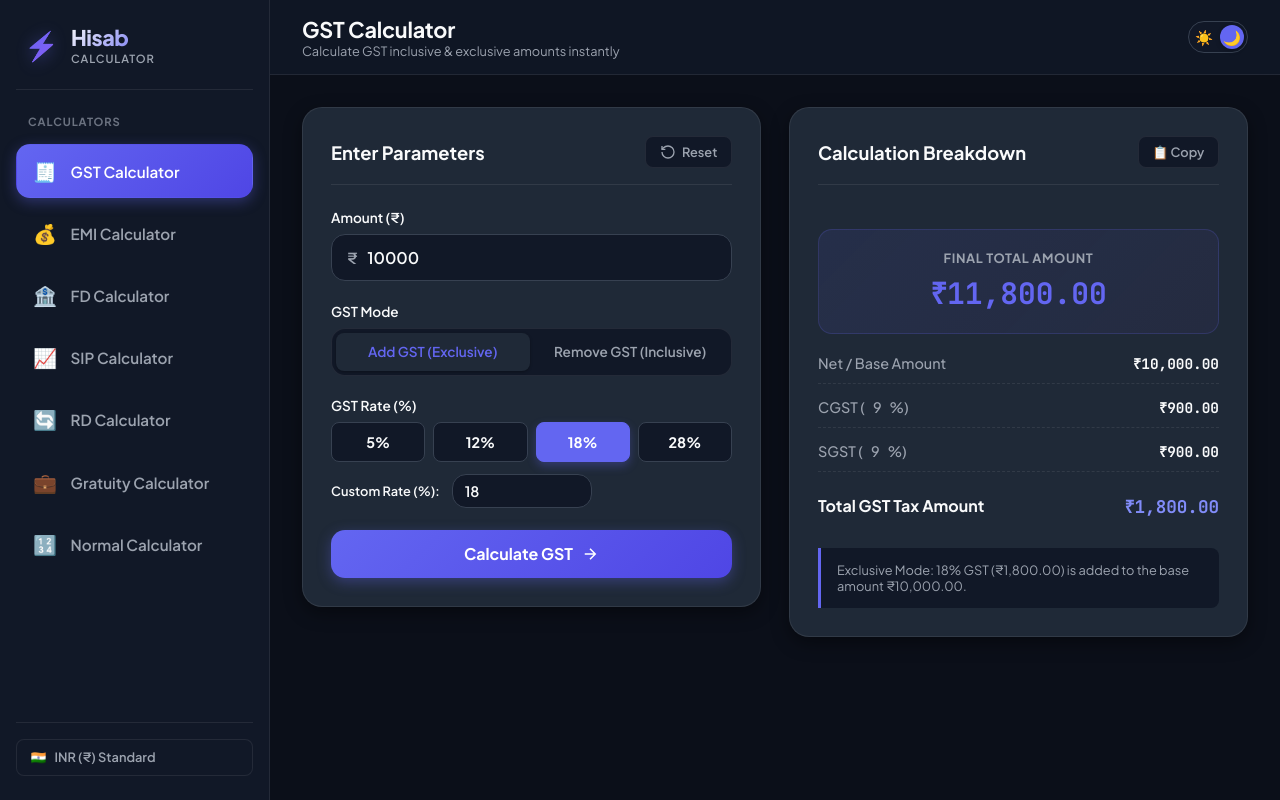
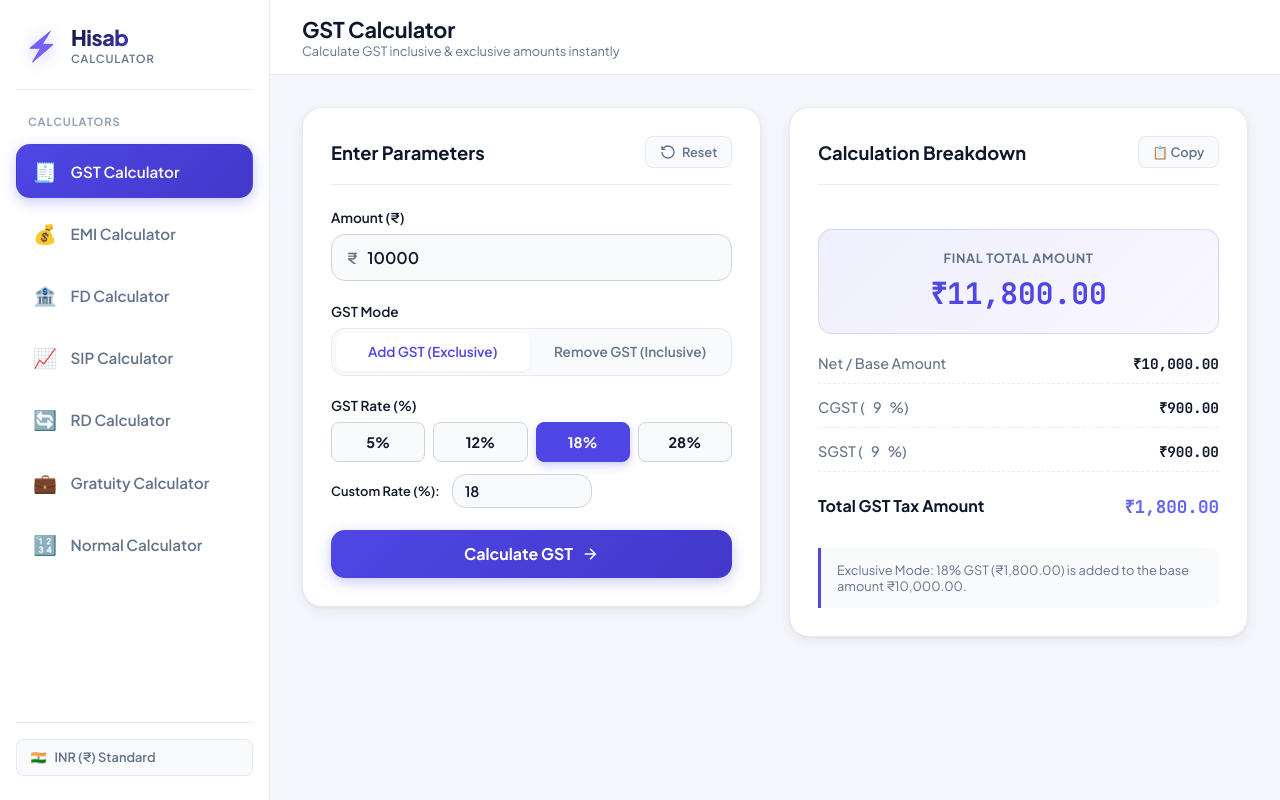
Before and after one commit to keyur936/hisab-calculator, a plain HTML site: page index.html in a window 1280 px wide. Drawn offline with nearby package versions, Linux system fonts and the light colour scheme.

Commit message:
2nd version

```diff
--- a/index.html
+++ b/index.html
@@ -1,5 +1,5 @@
 <!DOCTYPE html>
-<html lang="en" data-theme="dark">
+<html lang="en" data-theme="light">
 <head>
     <meta charset="UTF-8">
     <meta name="viewport" content="width=device-width, initial-scale=1.0">
@@ -91,15 +91,6 @@
                         <h1 id="pageTitle">GST Calculator</h1>
                         <p id="pageSubtitle">Calculate GST inclusive & exclusive amounts instantly</p>
                     </div>
-                </div>
-
-                <div class="header-right">
-                    <!-- Theme Toggle Switch -->
-                    <button class="theme-toggle" id="themeToggle" aria-label="Toggle dark/light theme">
-                        <span class="theme-icon sun-icon">☀️</span>
-                        <span class="theme-icon moon-icon">🌙</span>
-                        <span class="theme-ball"></span>
-                    </button>
                 </div>
             </header>
 
--- a/script.js
+++ b/script.js
@@ -124,22 +124,9 @@ document.addEventListener('DOMContentLoaded', () => {
     });
 
     /* --------------------------------------------------------------------------
-       3. Dark / Light Theme Handler
+       3. Theme Handler (Strict Light Mode)
        -------------------------------------------------------------------------- */
-    const themeToggle = document.getElementById('themeToggle');
-    const htmlElement = document.documentElement;
-
-    const savedTheme = localStorage.getItem('hisab_theme') || 'dark';
-    htmlElement.setAttribute('data-theme', savedTheme);
-
-    themeToggle.addEventListener('click', () => {
-        const currentTheme = htmlElement.getAttribute('data-theme');
-        const newTheme = currentTheme === 'dark' ? 'light' : 'dark';
-        htmlElement.setAttribute('data-theme', newTheme);
-        localStorage.setItem('hisab_theme', newTheme);
-
-        updateChartThemes(newTheme);
-    });
+    document.documentElement.setAttribute('data-theme', 'light');
 
     /* --------------------------------------------------------------------------
        4. GST Calculator Module
--- a/style.css
+++ b/style.css
@@ -55,40 +55,6 @@
 
     --normal-calc-bg: #1e293b;
     --normal-calc-screen: #0f172a;
-}
-
-[data-theme="dark"] {
-    /* Dark Theme Palette */
-    --bg-main: #0b0f19;
-    --bg-sidebar: #111827;
-    --bg-header: rgba(17, 24, 39, 0.85);
-    --card-bg: #1f2937;
-    --card-border: rgba(255, 255, 255, 0.08);
-
-    --text-main: #f9fafb;
-    --text-muted: #9ca3af;
-    --text-light: #6b7280;
-
-    --input-bg: #111827;
-    --input-border: #374151;
-    --input-focus-border: #818cf8;
-    --input-focus-glow: rgba(129, 140, 248, 0.25);
-
-    --primary: #6366f1;
-    --primary-hover: #4f46e5;
-    --primary-light: rgba(99, 102, 241, 0.2);
-
-    --accent-gst: #818cf8;
-    --accent-emi: #10b981;
-    --accent-fd: #38bdf8;
-    --accent-normal: #fbbf24;
-
-    --shadow-sm: 0 1px 3px rgba(0, 0, 0, 0.3);
-    --shadow-md: 0 6px 18px rgba(0, 0, 0, 0.4);
-    --shadow-lg: 0 16px 40px rgba(0, 0, 0, 0.6);
-
-    --normal-calc-bg: #111827;
-    --normal-calc-screen: #030712;
 }
 
 * {
```
